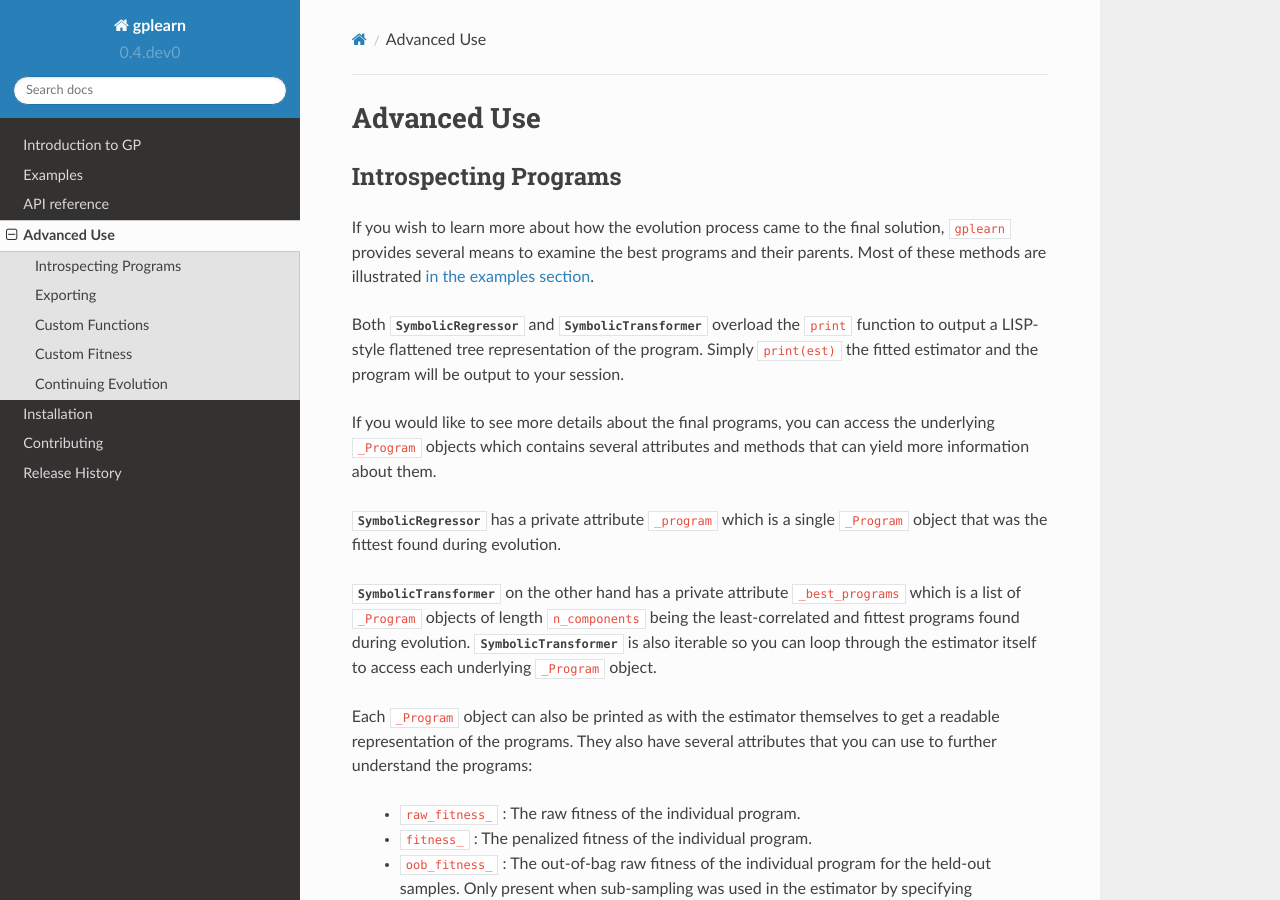
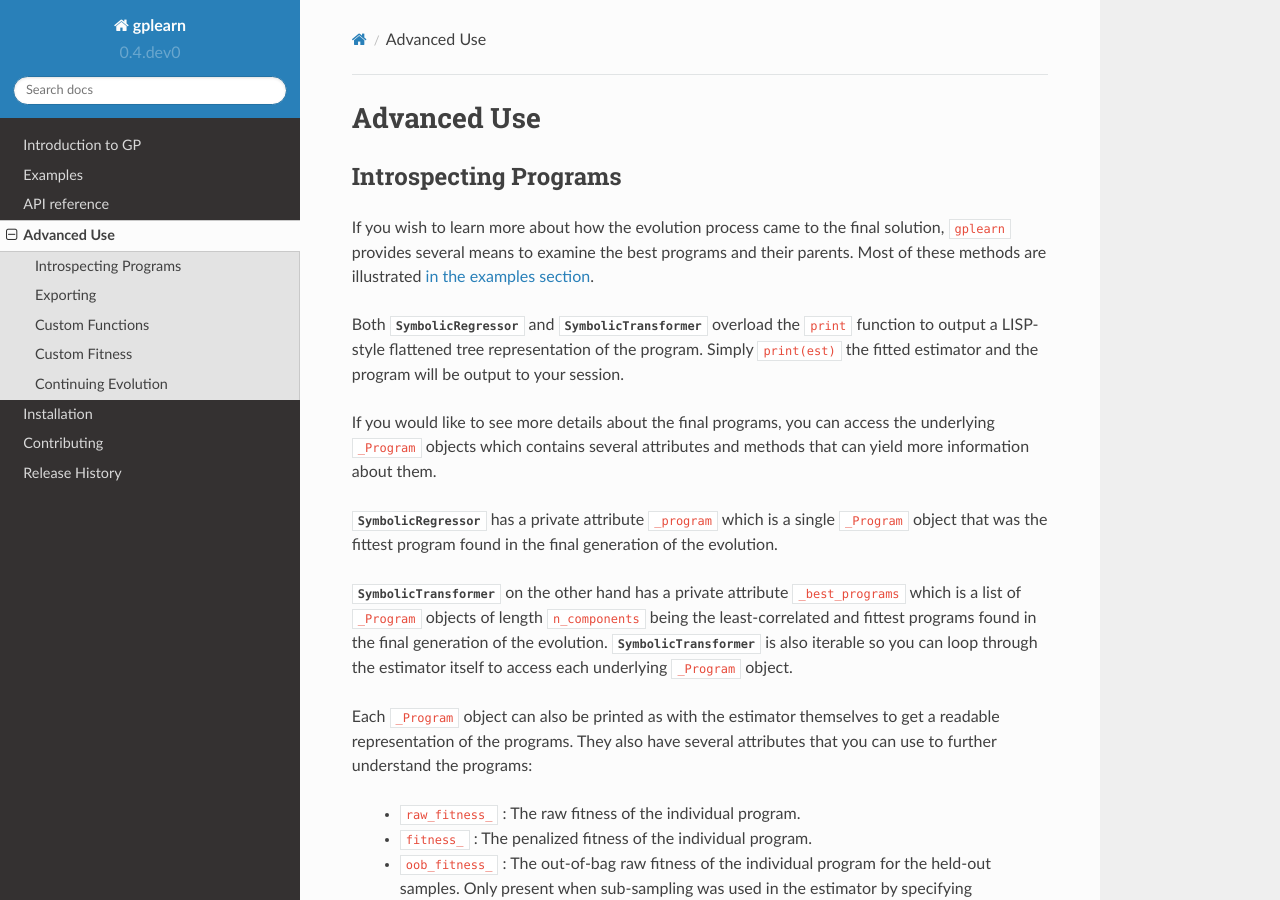
Before and after one commit to trevorstephens/gplearn, a Sphinx documentation site: the page built from doc/advanced.rst, in a window 1280 px wide and 900 px high. Built offline with Sphinx 7.4.7 and the Read the Docs theme 2.0.0, drawn with Linux system fonts in a browser that asks for light colours.

Commit message:
make selection documentation clearer (#115)

```diff
--- a/doc/advanced.rst
+++ b/doc/advanced.rst
@@ -25,13 +25,15 @@ the underlying ``_Program`` objects which contains several attributes and
 methods that can yield more information about them.
 
 :class:`SymbolicRegressor` has a private attribute ``_program`` which is a
-single ``_Program`` object that was the fittest found during evolution.
+single ``_Program`` object that was the fittest program found in the final
+generation of the evolution.
 
 :class:`SymbolicTransformer` on the other hand has a private attribute
 ``_best_programs`` which is a list of ``_Program`` objects of length
-``n_components`` being the least-correlated and fittest programs found during
-evolution. :class:`SymbolicTransformer` is also iterable so you can loop
-through the estimator itself to access each underlying ``_Program`` object.
+``n_components`` being the least-correlated and fittest programs found in the
+final generation of the evolution. :class:`SymbolicTransformer` is also
+iterable so you can loop through the estimator itself to access each underlying
+``_Program`` object.
 
 Each ``_Program`` object can also be printed as with the estimator themselves
 to get a readable representation of the programs. They also have several
```
